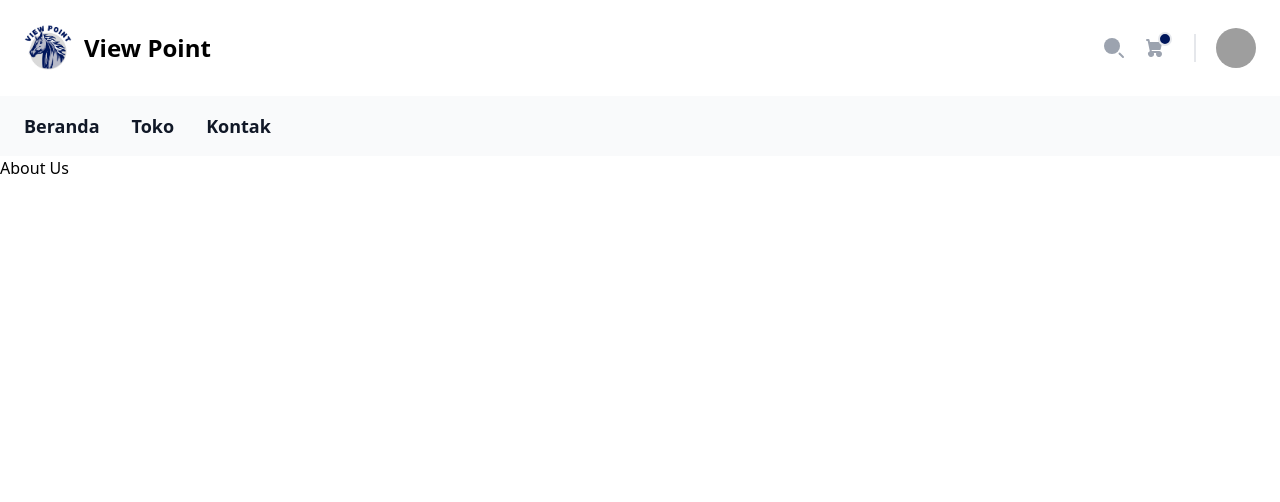
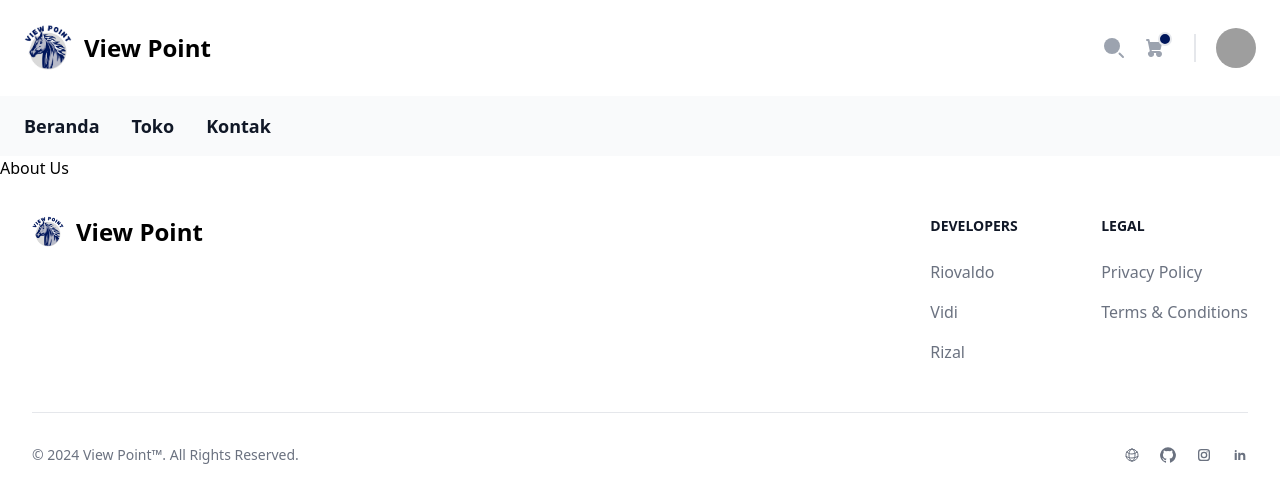
Before and after one commit to ckckckcz/View-Point, a React (Vite) app: page /about in a window 1280 px wide. Shown: the top 502 px of the page. Built offline with nearby package versions, Linux system fonts and the light colour scheme; grey boxes are pictures that could not be loaded.

Commit message:
add Footer component and integrate it into the main application layout

```diff
--- /dev/null
+++ b/src/components/Footer.tsx
@@ -0,0 +1,80 @@
+import Logo from "../assets/img/logo.png";
+export default function Footer() {
+    return (
+    <section className="bg-white">
+        <div className="px-4 mx-auto max-w-screen-xl text-left lg:py-1">
+            <footer className="bg-white">
+                <div className="mx-auto w-full max-w-screen-xl p-4 py-6 lg:py-8">
+                    <div className="md:flex md:justify-between">
+                        <div className="mb-6 md:mb-0">
+                            <a href="javascript:void(0)" className="flex items-center">
+                                <img src={Logo} className="h-8 me-3" alt="View Point Logo" />
+                                <span className="self-center text-2xl font-semibold whitespace-nowrap">View Point</span>
+                            </a>
+                        </div>
+                        <div className="grid grid-cols-2 gap-8 sm:gap-6 sm:grid-cols-2">
+                            <div>
+                                <h2 className="mb-6 text-sm font-semibold text-gray-900 uppercase">Developers</h2>
+                                <ul className="text-gray-500 font-medium">
+                                    <li className="mb-4">
+                                        <a href="https://github.com/ckckckcz/" className="hover:underline ">Riovaldo</a>
+                                    </li>
+                                    <li className="mb-4">
+                                        <a href="https://github.com/TMTMPST/" className="hover:underline ">Vidi</a>
+                                    </li>
+                                    <li className="mb-4">
+                                        <a href="https://github.com/Maeeveee/" className="hover:underline ">Rizal</a>
+                                    </li>
+                                </ul>
+                            </div>
+                            <div>
+                                <h2 className="mb-6 text-sm font-semibold text-gray-900 uppercase">Legal</h2>
+                                <ul className="text-gray-500 font-medium">
+                                    <li className="mb-4">
+                                        <a href="#" className="hover:underline">Privacy Policy</a>
+                                    </li>
+                                    <li>
+                                        <a href="#" className="hover:underline">Terms &amp; Conditions</a>
+                                    </li>
+                                </ul>
+                            </div>
+                        </div>
+                    </div>
+                    <hr className="my-6 border-gray-200 sm:mx-auto lg:my-8" />
+                    <div className="sm:flex sm:items-center sm:justify-between">
+                        <span className="text-sm text-gray-500 sm:text-center">© 2024 <a href="https://viewpoint.vercel.app/" className="hover:underline">View Point™</a>. All Rights Reserved.
+                        </span>
+                        <div className="flex mt-4 sm:justify-center sm:mt-0">
+                            <a href="https://soraofficial.vercel.app" className="text-gray-500 hover:text-gray-900 ms-5">
+                                <svg xmlns="http://www.w3.org/2000/svg" fill="none" viewBox="0 0 24 24" stroke-width="1.5" stroke="currentColor" className="w-4 h-4">
+                                    <path stroke-linecap="round" stroke-linejoin="round" d="M12 21a9.004 9.004 0 0 0 8.716-6.747M12 21a9.004 9.004 0 0 1-8.716-6.747M12 21c2.485 0 4.5-4.03 4.5-9S14.485 3 12 3m0 18c-2.485 0-4.5-4.03-4.5-9S9.515 3 12 3m0 0a8.997 8.997 0 0 1 7.843 4.582M12 3a8.997 8.997 0 0 0-7.843 4.582m15.686 0A11.953 11.953 0 0 1 12 10.5c-2.998 0-5.74-1.1-7.843-2.918m15.686 0A8.959 8.959 0 0 1 21 12c0 .778-.099 1.533-.284 2.253m0 0A17.919 17.919 0 0 1 12 16.5c-3.162 0-6.133-.815-8.716-2.247m0 0A9.015 9.015 0 0 1 3 12c0-1.605.42-3.113 1.157-4.418" />
+                                </svg>
+                                <span className="sr-only">Website Official</span>
+                            </a>
+                            <a href="https://github.com/soracompagnie" className="text-gray-500 hover:text-gray-900 ms-5">
+                                <svg className="w-4 h-4" aria-hidden="true" xmlns="http://www.w3.org/2000/svg" fill="currentColor" viewBox="0 0 20 20">
+                                        <path fill-rule="evenodd" d="M10 .333A9.911 9.911 0 0 0 6.866 19.65c.5.092.678-.215.678-.477 0-.237-.01-1.017-.014-1.845-2.757.6-3.338-1.169-3.338-1.169a2.627 2.627 0 0 0-1.1-1.451c-.9-.615.07-.6.07-.6a2.084 2.084 0 0 1 1.518 1.021 2.11 2.11 0 0 0 2.884.823c.044-.503.268-.973.63-1.325-2.2-.25-4.516-1.1-4.516-4.9A3.832 3.832 0 0 1 4.7 7.068a3.56 3.56 0 0 1 .095-2.623s.832-.266 2.726 1.016a9.409 9.409 0 0 1 4.962 0c1.89-1.282 2.717-1.016 2.717-1.016.366.83.402 1.768.1 2.623a3.827 3.827 0 0 1 1.02 2.659c0 3.807-2.319 4.644-4.525 4.889a2.366 2.366 0 0 1 .673 1.834c0 1.326-.012 2.394-.012 2.72 0 .263.18.572.681.475A9.911 9.911 0 0 0 10 .333Z" clip-rule="evenodd"/>
+                                </svg>
+                                <span className="sr-only">GitHub account</span>
+                            </a>
+                            <a href="https://instagram.com/soraweb._" className="text-gray-500 hover:text-gray-900 ms-5">
+                                <svg className="w-4 h-4" aria-hidden="true" xmlns="http://www.w3.org/2000/svg" width="24" height="24" fill="none" viewBox="0 0 24 24">
+                                    <path fill="currentColor" fill-rule="evenodd" d="M3 8a5 5 0 0 1 5-5h8a5 5 0 0 1 5 5v8a5 5 0 0 1-5 5H8a5 5 0 0 1-5-5V8Zm5-3a3 3 0 0 0-3 3v8a3 3 0 0 0 3 3h8a3 3 0 0 0 3-3V8a3 3 0 0 0-3-3H8Zm7.597 2.214a1 1 0 0 1 1-1h.01a1 1 0 1 1 0 2h-.01a1 1 0 0 1-1-1ZM12 9a3 3 0 1 0 0 6 3 3 0 0 0 0-6Zm-5 3a5 5 0 1 1 10 0 5 5 0 0 1-10 0Z" clip-rule="evenodd"/>
+                                </svg>
+                                <span className="sr-only">Instagram account</span>
+                            </a>
+                            <a href="https://linkedin.com/company/soraweb" className="text-gray-500 hover:text-gray-900 ms-5">
+                                <svg className="w-4 h-4" aria-hidden="true" xmlns="http://www.w3.org/2000/svg" width="24" height="24" fill="currentColor" viewBox="0 0 24 24">
+                                    <path fill-rule="evenodd" d="M12.51 8.796v1.697a3.738 3.738 0 0 1 3.288-1.684c3.455 0 4.202 2.16 4.202 4.97V19.5h-3.2v-5.072c0-1.21-.244-2.766-2.128-2.766-1.827 0-2.139 1.317-2.139 2.676V19.5h-3.19V8.796h3.168ZM7.2 6.106a1.61 1.61 0 0 1-.988 1.483 1.595 1.595 0 0 1-1.743-.348A1.607 1.607 0 0 1 5.6 4.5a1.601 1.601 0 0 1 1.6 1.606Z" clip-rule="evenodd"/>
+                                    <path d="M7.2 8.809H4V19.5h3.2V8.809Z"/>
+                                </svg>
+                                <span className="sr-only">Linkedin account</span>
+                            </a>
+                        </div>
+                    </div>
+                </div>
+            </footer>
+        </div>
+    </section>
+    );
+}
--- a/src/components/Navbar.tsx
+++ b/src/components/Navbar.tsx
@@ -5,7 +5,7 @@ export default function Navbar() {
         <>
             <nav className="bg-white border-gray-200">
                 <div className="flex flex-wrap justify-between items-center mx-auto max-w-screen-xl lg:p-6 p-4">
-                    <a href="https://flowbite.com" className="flex items-center space-x-3 rtl:space-x-reverse">
+                    <a href="javascript:void(0)" className="flex items-center space-x-3 rtl:space-x-reverse">
                         <img src={Logo} className="h-12" alt="View Point Logo" />
                         <span className="self-center text-2xl font-semibold whitespace-nowrap lg:block hidden">View Point</span>
                     </a>
--- a/src/main.tsx
+++ b/src/main.tsx
@@ -2,6 +2,7 @@ import { StrictMode } from "react";
 import { createRoot } from "react-dom/client";
 import { BrowserRouter as Router, Routes, Route } from "react-router-dom";
 import Navbar from "./components/Navbar";
+import Footer from "./components/Footer";
 import Home from "./pages/home";
 import About from "./pages/about";
 import "./assets/css/globals.css";
@@ -14,6 +15,7 @@ createRoot(document.getElementById("root")!).render(
         <Route path="/" element={<Home />} />
         <Route path="/about" element={<About />} />
       </Routes>
+      <Footer />
     </Router>
   </StrictMode>
 );
```
